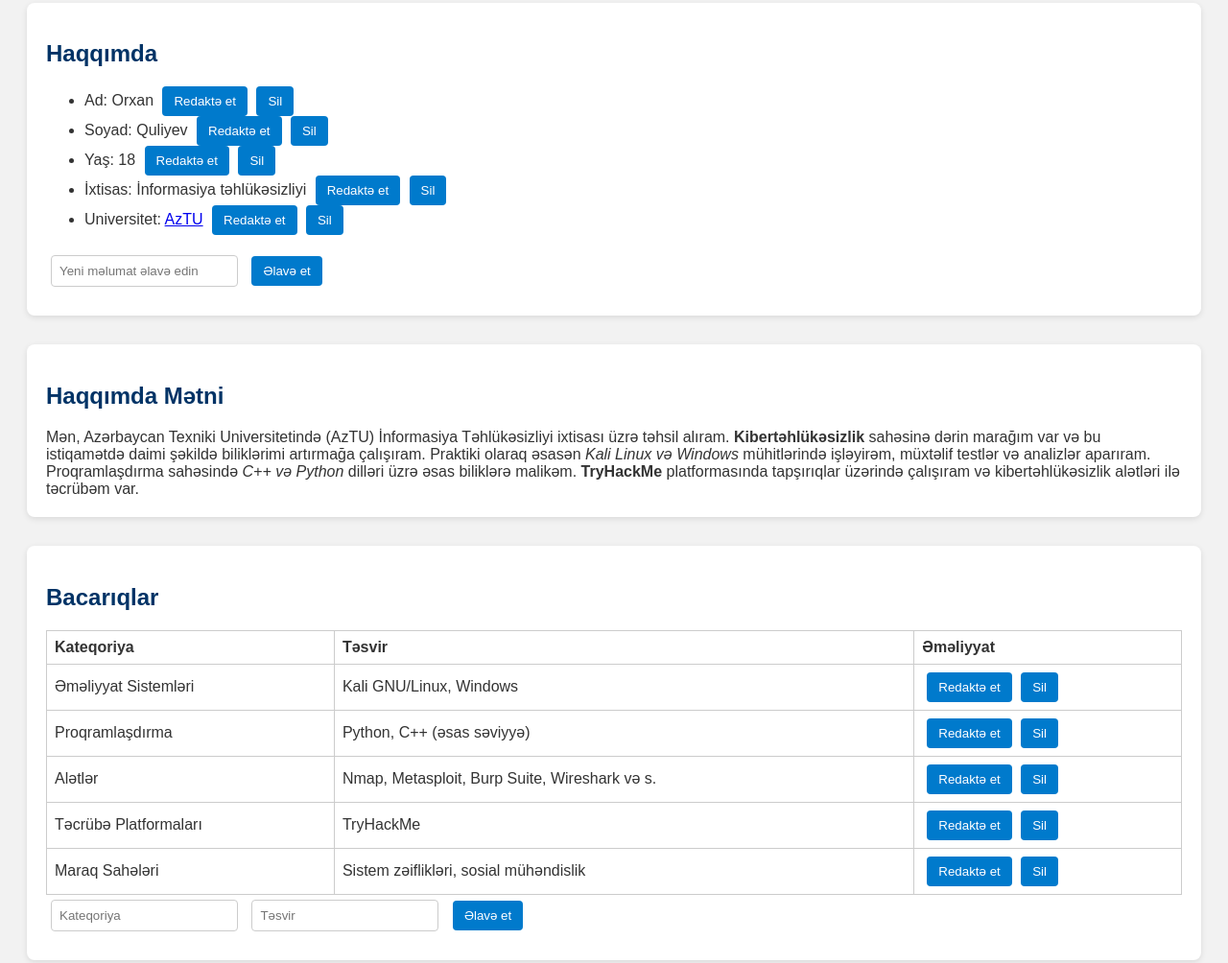
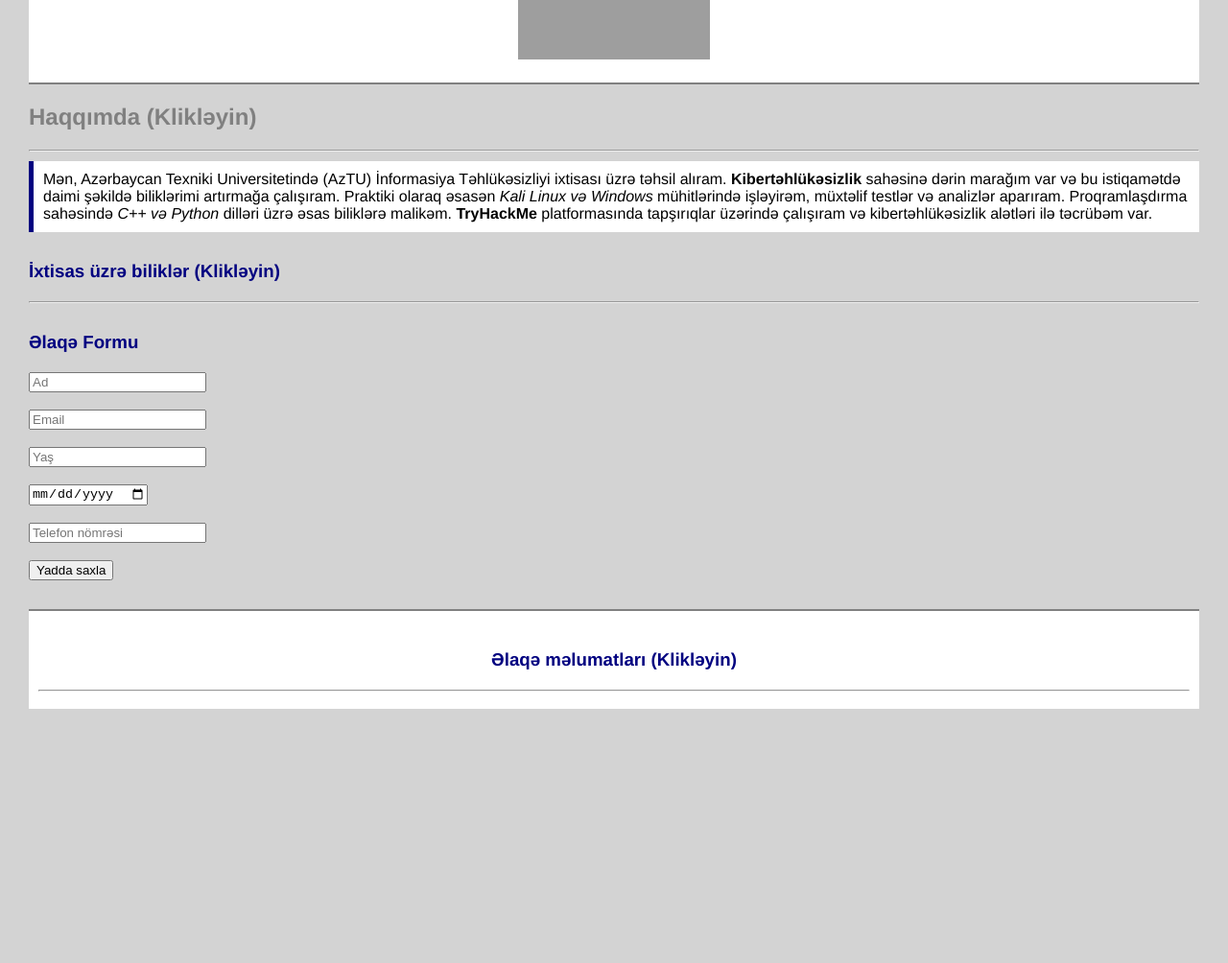
Before and after one commit to VQAiX/persistentPortfolio, a plain HTML site: page index.html in a window 1280 px wide. Shown: the part 308-1312 px from the top of the page at 96% size. After the commit the page ends 1077 px from the top, so only its background shows below. Drawn offline with Linux system fonts and the light colour scheme; grey boxes are pictures that could not be loaded.

Commit message:
Formda əlavə və dəyişikliklər edildi

```diff
--- a/index.html
+++ b/index.html
@@ -1,34 +1,40 @@
-<!DOCTYPE html>
+<!doctype html>
 <html lang="az">
 <head>
   <meta charset="UTF-8">
-  <title>Orxan Quliyev - Portfolio</title>
-  <link rel="stylesheet" href="style.css">
+  <meta name="viewport" content="width=device-width, initial-scale=1.0">
+  <title>Portfolio</title>
+  <link rel="stylesheet" type="text/css" href="style.css">
 </head>
 <body>
-  <section id="profileHeader"></section>
 
-  <section>
-    <h2 onclick="toggleSection('aboutList')">Haqqımda</h2>
+<h1>Profil</h1>
+<hr>
+
+<!-- Başlıq -->
+<header id="profileHeader"></header>
+
+<!-- Haqqımda -->
+<h2 onclick="toggleSection('aboutSection')">Haqqımda (Klikləyin)</h2>
+<hr>
+<div id="aboutSection" class="hidden">
   <ul id="aboutList"></ul>
-    <input type="text" id="aboutInput" placeholder="Yeni məlumat əlavə edin">
+  <input type="text" id="aboutInput" placeholder="Yeni məlumat əlavə et">
   <button onclick="addAbout()">Əlavə et</button>
-    <div class="error-message" id="aboutError"></div>
-  </section>
+</div>
 
-  <section>
-    <h2>Haqqımda Mətni</h2>
-    <div id="aboutText"></div>
-  </section>
+<blockquote id="aboutText"></blockquote>
 
-  <section>
-    <h2 onclick="toggleSection('skillsTable')">Bacarıqlar</h2>
+<!-- Bacarıqlar -->
+<h3 onclick="toggleSection('skillsSection')">İxtisas üzrə biliklər (Klikləyin)</h3>
+<hr>
+<div id="skillsSection" class="hidden">
   <table id="skillsTable">
     <thead>
       <tr>
         <th>Kateqoriya</th>
         <th>Təsvir</th>
-          <th>Əməliyyat</th>
+        <th>Əməliyyatlar</th>
       </tr>
     </thead>
     <tbody></tbody>
@@ -36,16 +42,38 @@
   <input type="text" id="skillsCategory" placeholder="Kateqoriya">
   <input type="text" id="skillsDescription" placeholder="Təsvir">
   <button onclick="addSkill()">Əlavə et</button>
-    <div class="error-message" id="skillsError"></div>
-  </section>
+</div>
 
-  <section>
-    <h2 onclick="toggleSection('contactList')">Əlaqə</h2>
+<!-- Əlaqə -->
+<h3>Əlaqə Formu</h3>
+<form id="contactForm" onsubmit="return handleFormSubmit(event)">
+  <input type="text" id="nameInput" placeholder="Ad"><br>
+  <span class="error" id="nameError"></span><br>
+
+  <input type="email" id="emailInput" placeholder="Email"><br>
+  <span class="error" id="emailError"></span><br>
+
+  <input type="number" id="ageInput" placeholder="Yaş"><br>
+  <span class="error" id="ageError"></span><br>
+
+  <input type="date" id="dateInput" placeholder="Doğum tarixi"><br>
+  <span class="error" id="dateError"></span><br>
+
+  <input type="tel" id="phoneInput" placeholder="Telefon nömrəsi"><br>
+  <span class="error" id="phoneError"></span><br>
+
+  <button type="submit">Yadda saxla</button>
+</form>
+
+<footer>
+  <h3 onclick="toggleSection('contactSection')">Əlaqə məlumatları (Klikləyin)</h3>
+  <hr>
+  <div id="contactSection" class="hidden">
     <div id="contactList"></div>
-    <input type="text" id="contactInput" placeholder="Əlaqə məlumatı">
+    <input type="text" id="contactInput" placeholder="Yeni əlaqə məlumatı əlavə et">
     <button onclick="addContact()">Əlavə et</button>
-    <div class="error-message" id="contactError"></div>
-  </section>
+  </div>
+</footer>
 
 <script src="script.js"></script>
 </body>
--- a/script.js
+++ b/script.js
@@ -1,4 +1,4 @@
-// Sabit məlumat
+// Bütün məlumatlar sabit dəyişənlərdə saxlanılır
 const profileData = {
   name: "Quliyev Orxan",
   description: "student at",
@@ -9,15 +9,8 @@ const profileData = {
   }
 };
 
-// Haqqımda mətni
-const aboutTextContent = `Mən, Azərbaycan Texniki Universitetində (AzTU) İnformasiya Təhlükəsizliyi ixtisası üzrə təhsil alıram.
-<strong>Kibertəhlükəsizlik</strong> sahəsinə dərin marağım var və bu istiqamətdə daimi şəkildə biliklərimi artırmağa çalışıram.
-Praktiki olaraq əsasən <em>Kali Linux və Windows</em> mühitlərində işləyirəm, müxtəlif testlər və analizlər aparıram.
-Proqramlaşdırma sahəsində <i>C++ və Python</i> dilləri üzrə əsas biliklərə malikəm.
-<strong>TryHackMe</strong> platformasında tapşırıqlar üzərində çalışıram və kibertəhlükəsizlik alətləri ilə təcrübəm var.`;
-
-// Dinamik məlumatlar
-let aboutData = JSON.parse(localStorage.getItem("aboutData")) || [
+// Dinamik redaktə və əlavə üçün yenilənə bilən siyahılar
+let aboutData = [
   "Ad: Orxan",
   "Soyad: Quliyev",
   "Yaş: 18",
@@ -25,7 +18,13 @@ let aboutData = JSON.parse(localStorage.getItem("aboutData")) || [
   'Universitet: <a href="https://aztu.edu.az/az" target="_blank">AzTU</a>'
 ];
 
-let skillsData = JSON.parse(localStorage.getItem("skillsData")) || [
+const aboutTextContent = `Mən, Azərbaycan Texniki Universitetində (AzTU) İnformasiya Təhlükəsizliyi ixtisası üzrə təhsil alıram.
+<strong>Kibertəhlükəsizlik</strong> sahəsinə dərin marağım var və bu istiqamətdə daimi şəkildə biliklərimi artırmağa çalışıram.
+Praktiki olaraq əsasən <em>Kali Linux və Windows</em> mühitlərində işləyirəm, müxtəlif testlər və analizlər aparıram.
+Proqramlaşdırma sahəsində <i>C++ və Python</i> dilləri üzrə əsas biliklərə malikəm.
+<strong>TryHackMe</strong> platformasında tapşırıqlar üzərində çalışıram və kibertəhlükəsizlik alətləri ilə təcrübəm var.`;
+
+let skillsData = [
   { category: "Əməliyyat Sistemləri", description: "Kali GNU/Linux, Windows" },
   { category: "Proqramlaşdırma", description: "Python, C++ (əsas səviyyə)" },
   { category: "Alətlər", description: "Nmap, Metasploit, Burp Suite, Wireshark və s." },
@@ -33,12 +32,13 @@ let skillsData = JSON.parse(localStorage.getItem("skillsData")) || [
   { category: "Maraq Sahələri", description: "Sistem zəiflikləri, sosial mühəndislik" }
 ];
 
-let contactData = JSON.parse(localStorage.getItem("contactData")) || [
+let contactData = [
   "E-mail: quliyevorxan@gmail.com",
   "Telefon nömrəsi: (+994) 99-999-99-99",
   'GitHub: <a href="https://github.com/VQAiX" target="_blank">VQAiX</a>'
 ];
 
+// Səhifə yüklənəndə bütün bölmələri doldur
 window.onload = function() {
   loadProfile();
   loadAbout();
@@ -47,151 +47,215 @@ window.onload = function() {
   loadContacts();
 };
 
+// Bölməni gizlət/göstər
 function toggleSection(id) {
-  document.getElementById(id).classList.toggle("hidden");
+  var sec = document.getElementById(id);
+  sec.classList.toggle("hidden");
 }
 
+// Profil header
 function loadProfile() {
-  const h = document.getElementById("profileHeader");
-  h.innerHTML = `
-    <h1>${profileData.name}</h1>
-    <h3>${profileData.description}</h3>
-    <a href="${profileData.university.link}" target="_blank">
-      <img src="${profileData.university.logo}" alt="${profileData.university.name}" width="200" height="100">
-    </a>
-  `;
+  var h = document.getElementById("profileHeader");
+  h.innerHTML = ""
+    + "<h1>" + profileData.name + "</h1>"
+    + "<h3>" + profileData.description + "</h3>"
+    + '<a href="' + profileData.university.link + '" target="_blank">'
+    + '<img src="' + profileData.university.logo + '" alt="' + profileData.university.name + '" width="200" height="100">'
+    + "</a>";
 }
 
+// Haqqımda siyahısı
 function loadAbout() {
-  const list = document.getElementById("aboutList");
+  var list = document.getElementById("aboutList");
   list.innerHTML = "";
-  aboutData.forEach((item, i) => {
-    list.innerHTML += `<li>${item}
-      <button onclick="editAbout(${i})">Redaktə et</button>
-      <button onclick="deleteAbout(${i})">Sil</button>
-    </li>`;
-  });
-  saveToLocalStorage();
+  for (var i = 0; i < aboutData.length; i++) {
+    list.innerHTML += "<li>"
+      + aboutData[i]
+      + ' <button onclick="editAbout(' + i + ')">Redaktə et</button>'
+      + ' <button onclick="deleteAbout(' + i + ')">Sil</button>'
+      + "</li>";
+  }
 }
 
+// Haqqımda alt mətni
 function loadAboutText() {
   document.getElementById("aboutText").innerHTML = aboutTextContent;
 }
 
+// Haqqımda əlavə et
 function addAbout() {
-  const input = document.getElementById("aboutInput");
-  const error = document.getElementById("aboutError");
-  if (!input.value.trim()) {
-    error.textContent = "Boş sahə əlavə edilə bilməz.";
-    return;
-  }
-  error.textContent = "";
-  aboutData.push(input.value.trim());
-  input.value = "";
+  var v = document.getElementById("aboutInput").value;
+  aboutData.push(v);
+  document.getElementById("aboutInput").value = "";
   loadAbout();
 }
 
+// Haqqımda redaktə et
 function editAbout(i) {
-  const v = prompt("Yeni məlumatı daxil edin:", aboutData[i]);
-  if (v !== null && v.trim()) {
-    aboutData[i] = v.trim();
-    loadAbout();
-  }
+  var v = prompt("Yeni məlumatı daxil edin:", aboutData[i]);
+  aboutData[i] = v;
+  loadAbout();
 }
 
+// Haqqımda sil
 function deleteAbout(i) {
   aboutData.splice(i, 1);
   loadAbout();
 }
 
+// Bacarıqları çəkmək
 function loadSkills() {
-  const tb = document.getElementById("skillsTable").getElementsByTagName("tbody")[0];
+  var tb = document.getElementById("skillsTable").getElementsByTagName("tbody")[0];
   tb.innerHTML = "";
-  skillsData.forEach((skill, i) => {
-    tb.innerHTML += `<tr>
-      <td>${skill.category}</td>
-      <td>${skill.description}</td>
-      <td>
-        <button onclick="editSkill(${i})">Redaktə et</button>
-        <button onclick="deleteSkill(${i})">Sil</button>
-      </td>
-    </tr>`;
-  });
-  saveToLocalStorage();
+  for (var i = 0; i < skillsData.length; i++) {
+    tb.innerHTML += "<tr>"
+      + "<td>" + skillsData[i].category + "</td>"
+      + "<td>" + skillsData[i].description + "</td>"
+      + "<td>"
+      + '<button onclick="editSkill(' + i + ')">Redaktə et</button>'
+      + ' <button onclick="deleteSkill(' + i + ')">Sil</button>'
+      + "</td>"
+      + "</tr>";
+  }
 }
 
+// Yeni bacarıq əlavə et
 function addSkill() {
-  const c = document.getElementById("skillsCategory");
-  const d = document.getElementById("skillsDescription");
-  const error = document.getElementById("skillsError");
-
-  if (!c.value.trim() || !d.value.trim()) {
-    error.textContent = "Hər iki sahə doldurulmalıdır.";
-    return;
-  }
-
-  error.textContent = "";
-  skillsData.push({ category: c.value.trim(), description: d.value.trim() });
-  c.value = "";
-  d.value = "";
+  var c = document.getElementById("skillsCategory").value;
+  var d = document.getElementById("skillsDescription").value;
+  skillsData.push({ category: c, description: d });
+  document.getElementById("skillsCategory").value = "";
+  document.getElementById("skillsDescription").value = "";
   loadSkills();
 }
 
+// Bacarıq redaktə et
 function editSkill(i) {
-  const nc = prompt("Yeni kateqoriya:", skillsData[i].category);
-  const nd = prompt("Yeni təsvir:", skillsData[i].description);
-  if (nc !== null && nd !== null && nc.trim() && nd.trim()) {
-    skillsData[i] = { category: nc.trim(), description: nd.trim() };
-    loadSkills();
-  }
+  var nc = prompt("Yeni kateqoriya:", skillsData[i].category);
+  var nd = prompt("Yeni təsvir:", skillsData[i].description);
+  skillsData[i] = { category: nc, description: nd };
+  loadSkills();
 }
 
+// Bacarıq sil
 function deleteSkill(i) {
   skillsData.splice(i, 1);
   loadSkills();
 }
 
+// Əlaqələri çəkmək
 function loadContacts() {
-  const list = document.getElementById("contactList");
+  var list = document.getElementById("contactList");
   list.innerHTML = "";
-  contactData.forEach((item, i) => {
-    list.innerHTML += `<p>${item}
-      <button onclick="editContact(${i})">Redaktə et</button>
-      <button onclick="deleteContact(${i})">Sil</button>
-    </p>`;
-  });
-  saveToLocalStorage();
+  for (var i = 0; i < contactData.length; i++) {
+    list.innerHTML += "<p>"
+      + contactData[i]
+      + ' <button onclick="editContact(' + i + ')">Redaktə et</button>'
+      + ' <button onclick="deleteContact(' + i + ')">Sil</button>'
+      + "</p>";
+  }
 }
 
+// Yeni əlaqə əlavə et
 function addContact() {
-  const input = document.getElementById("contactInput");
-  const error = document.getElementById("contactError");
-  if (!input.value.trim()) {
-    error.textContent = "Əlaqə məlumatı boş ola bilməz.";
-    return;
-  }
-  error.textContent = "";
-  contactData.push(input.value.trim());
-  input.value = "";
+  var v = document.getElementById("contactInput").value;
+  contactData.push(v);
+  document.getElementById("contactInput").value = "";
   loadContacts();
 }
 
+// Əlaqə redaktə et
 function editContact(i) {
-  const v = prompt("Yeni əlaqə məlumatı:", contactData[i]);
-  if (v !== null && v.trim()) {
-    contactData[i] = v.trim();
-    loadContacts();
-  }
+  var v = prompt("Yeni əlaqə məlumatı:", contactData[i]);
+  contactData[i] = v;
+  loadContacts();
 }
 
+// Əlaqə sil
 function deleteContact(i) {
   contactData.splice(i, 1);
   loadContacts();
 }
 
-// LocalStorage yaz
-function saveToLocalStorage() {
-  localStorage.setItem("aboutData", JSON.stringify(aboutData));
-  localStorage.setItem("skillsData", JSON.stringify(skillsData));
-  localStorage.setItem("contactData", JSON.stringify(contactData));
+// Form məlumatlarını validasiya və yadda saxla
+function handleFormSubmit(event) {
+  event.preventDefault();
+
+  // Inputlar
+  const name = document.getElementById("nameInput").value.trim();
+  const email = document.getElementById("emailInput").value.trim();
+  const age = document.getElementById("ageInput").value.trim();
+  const date = document.getElementById("dateInput").value.trim();
+  const phone = document.getElementById("phoneInput").value.trim();
+
+  // Xəta sahələri
+  const errors = {
+    name: document.getElementById("nameError"),
+    email: document.getElementById("emailError"),
+    age: document.getElementById("ageError"),
+    date: document.getElementById("dateError"),
+    phone: document.getElementById("phoneError"),
+  };
+
+  // Əvvəlki xətaları təmizlə
+  for (let key in errors) errors[key].textContent = "";
+
+  let hasError = false;
+
+  // Validasiya
+  if (!name) {
+    errors.name.textContent = "Ad boş ola bilməz";
+    hasError = true;
+  }
+
+  if (!email || !email.includes("@")) {
+    errors.email.textContent = "Doğru email daxil edin";
+    hasError = true;
+  }
+
+  if (!age || isNaN(age) || Number(age) <= 0) {
+    errors.age.textContent = "Yaş müsbət rəqəm olmalıdır";
+    hasError = true;
+  }
+
+  if (!date) {
+    errors.date.textContent = "Tarix seçilməlidir";
+    hasError = true;
+  }
+
+  if (!phone || phone.length < 7) {
+    errors.phone.textContent = "Doğru telefon nömrəsi daxil edin";
+    hasError = true;
+  }
+
+  if (hasError) return false;
+
+  // Məlumatları obyekt kimi saxla
+  const formData = { name, email, age, date, phone };
+  localStorage.setItem("formData", JSON.stringify(formData));
+  alert("Məlumat yadda saxlanıldı!");
+
+  return true;
 }
+
+// Səhifə yüklənəndə localStorage məlumatlarını göstər
+function restoreFormData() {
+  const stored = localStorage.getItem("formData");
+  if (stored) {
+    const data = JSON.parse(stored);
+    document.getElementById("nameInput").value = data.name || "";
+    document.getElementById("emailInput").value = data.email || "";
+    document.getElementById("ageInput").value = data.age || "";
+    document.getElementById("dateInput").value = data.date || "";
+    document.getElementById("phoneInput").value = data.phone || "";
+  }
+}
+
+window.onload = function() {
+  loadProfile();
+  loadAbout();
+  loadAboutText();
+  loadSkills();
+  loadContacts();
+  restoreFormData(); // Form məlumatlarını bərpa et
+};
--- a/style.css
+++ b/style.css
@@ -1,61 +1,98 @@
+/* Ümumi səhifə tərzi */
 body {
-  font-family: Arial, sans-serif;
-  padding: 20px;
-  background: #f2f2f2;
-  color: #333;
+  font-family: Helvetica, Arial, sans-serif;
+  background-color: lightgray;
+  margin: 20px;
+  padding: 10px;
+  color: black;
 }
 
-h1, h2, h3 {
-  color: #003366;
+/* Başlıq */
+header {
+  text-align: center;
+  background-color: white;
+  padding: 20px;
+  border-bottom: 2px solid gray;
 }
 
-section {
-  margin-bottom: 30px;
-  background: white;
-  padding: 20px;
-  border-radius: 8px;
-  box-shadow: 0 2px 6px rgba(0,0,0,0.1);
+header h1 {
+  color: navy;
+  margin-bottom: 10px;
 }
 
-input {
-  padding: 8px;
-  margin: 5px;
-  border: 1px solid #ccc;
-  border-radius: 4px;
+header h3 {
+  color: gray;
+  font-weight: normal;
 }
 
-button {
-  padding: 8px 12px;
-  background-color: #007acc;
-  color: white;
-  border: none;
-  border-radius: 4px;
-  margin-left: 5px;
-  cursor: pointer;
+/* Bölmələr arasında boşluqlar */
+h2, h3, p, ul, blockquote, table {
+  margin-top: 20px;
+  margin-bottom: 20px;
 }
 
-button:hover {
-  background-color: #005f99;
+/* Haqqımda */
+h2 {
+  color: gray;
+  font-weight: bolder;
+}
+
+ul {
+  padding-left: 20px;
+}
+
+blockquote {
+  background-color: white;
+  border-left: 5px solid navy;
+  padding: 10px;
+  margin: 10px 0;
+  font-style: normal;
 }
 
 table {
   width: 100%;
   border-collapse: collapse;
-  margin-top: 10px;
+  background-color: white;
 }
 
-th, td {
-  border: 1px solid #ccc;
-  padding: 8px;
+table th,
+table td {
+  padding: 12px;
+  border: 1px solid gray;
   text-align: left;
 }
 
+table thead {
+  background-color: navy;
+  color: white;
+}
+
+/* Əlaqə */
+h3 {
+  color: navy;
+  margin-top: 30px;
+}
+
+a {
+  color: blue;
+  text-decoration: none;
+}
+
+/* İstinadlar */
+footer {
+  text-align: center;
+  background-color: white;
+  padding: 10px;
+  border-top: 2px solid gray;
+  margin-top: 30px;
+}
+
+/* Drop-down bölmələri üçün */
 .hidden {
   display: none;
 }
 
-.error-message {
+.error {
   color: red;
-  font-size: 0.9em;
-  margin-top: 5px;
+  font-size: 14px;
 }
```
Lines whose indentation alone changed are shown as unchanged.
